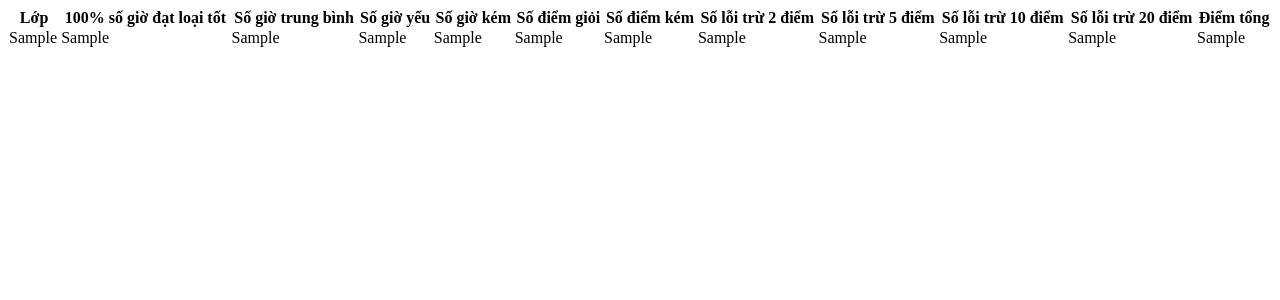
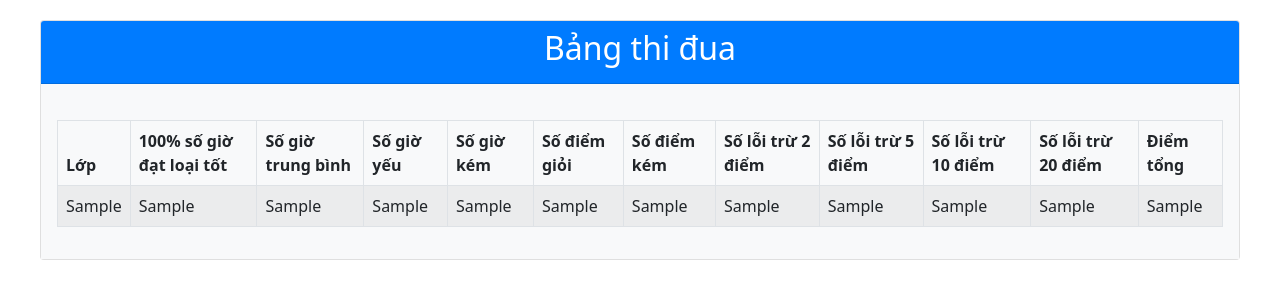
Before and after one commit to TrTung216/Web_thi_dua, a PHP site: page /admin-table.php in a window 1280 px wide. Shown: the top 300 px of the page. Run offline with PHP 8.4, Linux system fonts and the light colour scheme; tables that the repository leaves empty or names only in its code hold one stand-in row (values such as "Sample post").

Commit message:
Update admin-table.php

```diff
--- a/admin-table.php
+++ b/admin-table.php
@@ -5,63 +5,78 @@ $result=mysqli_query($conn,"SELECT * FROM thiduatuan");
 ?>
 <!DOCTYPE html>
 <html lang="en">
+<head>
+    <meta charset="UTF-8">
+    <meta name="viewport" content="width=device-width, initial-scale=1.0">
+    <title>Bảng thi đua</title>
+    <link rel="stylesheet" href="https://cdn.jsdelivr.net/npm/bootstrap@5.0.0/dist/css/bootstrap.min.css">
+    <style>
+        body {
+            padding-top: 20px;
+        }
+        .table-responsive {
+            margin-top: 20px;
+        }
+        .card {
+            margin: 0 auto;
+            max-width: 1200px;
+        }
+        .card-header {
+            background-color: #007bff;
+            color: #fff;
+        }
+        .card-body {
+            background-color: #f8f9fa;
+        }
+    </style>
+</head>
+<body>
 
-<head>
-
-    <meta charset="utf-8">
-    <meta http-equiv="X-UA-Compatible" content="IE=edge">
-    <meta name="viewport" content="width=device-width, initial-scale=1, shrink-to-fit=no">
-    <meta name="description" content="">
-    <meta name="author" content="">
-
-    <title>Bảng thi đua</title>
-
-</head>
-
-<body id="page-top">
+<div class="card">
+    <div class="card-header">
+        <h2 class="text-center">Bảng thi đua</h2>
+    </div>
     <div class="card-body">
         <div class="table-responsive">
-			<table class="table table-bordered" id="dataTable" width="100%" cellspacing="0">
+            <table class="table table-bordered table-striped">
                 <thead>
                     <tr>
-						<th>Lớp</th>
-						<th>100% số giờ đạt loại tốt</th>
-						<th>Số giờ trung bình</th>
-						<th>Số giờ yếu</th>
-						<th>Số giờ kém</th>
-						<th>Số điểm giỏi</th>
-                        <th>Số điểm kém</th>
-						<th>Số lỗi trừ 2 điểm</th>
-						<th>Số lỗi trừ 5 điểm</th>
-						<th>Số lỗi trừ 10 điểm</th>
-						<th>Số lỗi trừ 20 điểm</th>
-						<th>Điểm tổng</th>
+                        <th class="col">Lớp</th>
+                        <th class="col">100% số giờ đạt loại tốt</th>
+                        <th class="col">Số giờ trung bình</th>
+                        <th class="col">Số giờ yếu</th>
+                        <th class="col">Số giờ kém</th>
+                        <th class="col">Số điểm giỏi</th>
+                        <th class="col">Số điểm kém</th>
+                        <th class="col">Số lỗi trừ 2 điểm</th>
+                        <th class="col">Số lỗi trừ 5 điểm</th>
+                        <th class="col">Số lỗi trừ 10 điểm</th>
+                        <th class="col">Số lỗi trừ 20 điểm</th>
+                        <th class="col">Điểm tổng</th>
                     </tr>
                 </thead>
-
                 <tbody>
-				<?php while($row=mysqli_fetch_assoc($result)):?>
+                    <?php while($row = mysqli_fetch_assoc($result)): ?>
                         <tr>
-						<td><?=$row['ten_lop']?></td>
-						<td><?=$row['gio_tot']?></td>
-						<td><?=$row['gio_tb']?></td>
-						<td><?=$row['gio_yeu']?></td>
-						<td><?=$row['gio_kem']?></td>
-						<td><?=$row['so_diem_gioi']?></td>
-						<td><?=$row['so_diem_yeu_kem']?></td>
-                        <td><?=$row['loi_2diem']?></td>
-						<td><?=$row['loi_5diem']?></td>
-						<td><?=$row['loi_10diem']?></td>
-						<td><?=$row['loi_20diem']?></td>
-						<td><?=$row['diem_tong']?></td>
+                            <td class="col"><?= $row['ten_lop'] ?></td>
+                            <td class="col"><?= $row['gio_tot'] ?></td>
+                            <td class="col"><?= $row['gio_tb'] ?></td>
+                            <td class="col"><?= $row['gio_yeu'] ?></td>
+                            <td class="col"><?= $row['gio_kem'] ?></td>
+                            <td class="col"><?= $row['so_diem_gioi'] ?></td>
+                            <td class="col"><?= $row['so_diem_yeu_kem'] ?></td>
+                            <td class="col"><?= $row['loi_2diem'] ?></td>
+                            <td class="col"><?= $row['loi_5diem'] ?></td>
+                            <td class="col"><?= $row['loi_10diem'] ?></td>
+                            <td class="col"><?= $row['loi_20diem'] ?></td>
+                            <td class="col"><?= $row['diem_tong'] ?></td>
                         </tr>
                     <?php endwhile; ?>
-
                 </tbody>
             </table>
         </div>
     </div>
+</div>
 
 </body>
-
 </html>
```
Lines whose indentation alone changed are shown as unchanged.
